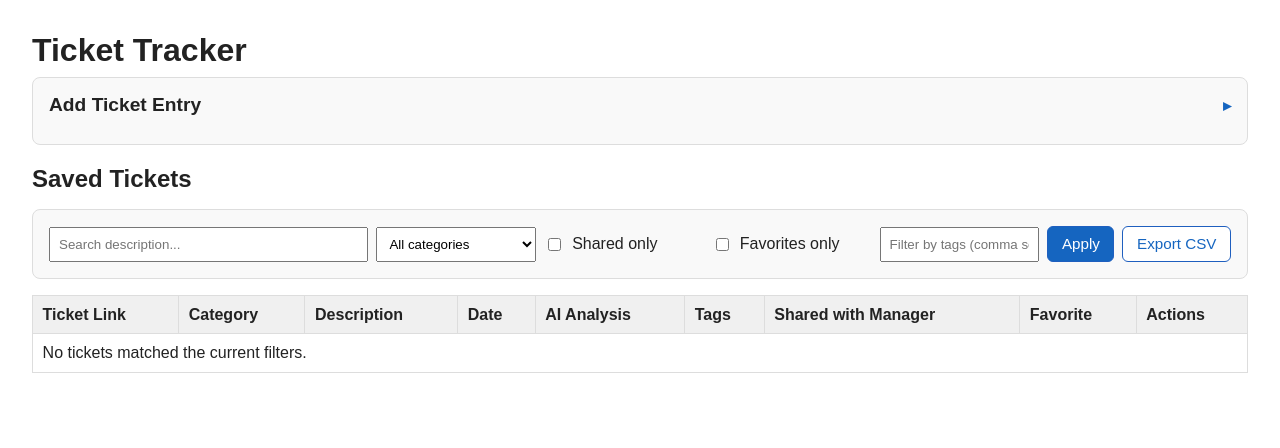
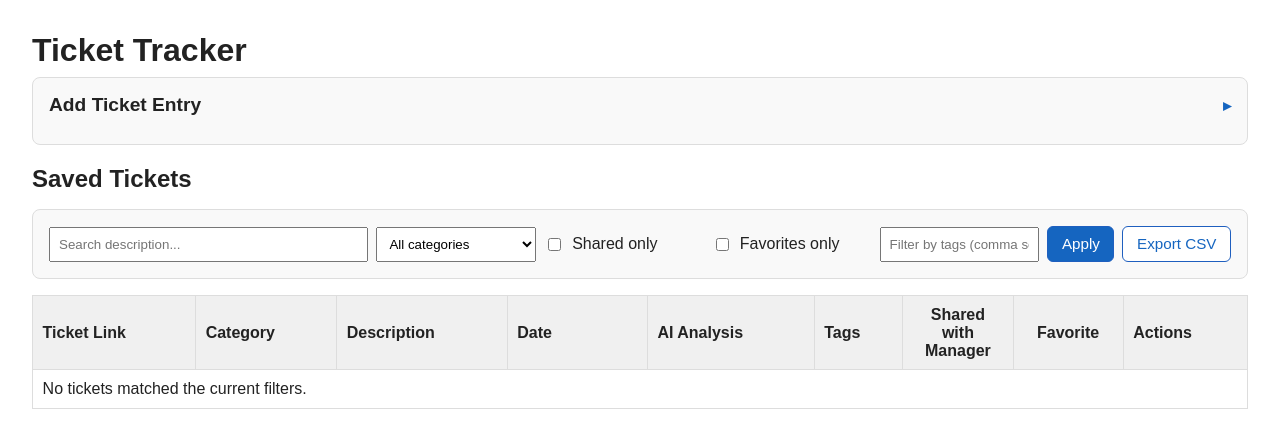
Before and after one commit to Mitchell-13/pack_tracker, a Flask app: page / in a window 1280 px wide. Shown: the top 448 px of the page. Run offline with Flask 3, Linux system fonts and the light colour scheme; data that the repository does not hold is empty.

Commit message:
Adjust ticket table column widths for date and status

```diff
--- a/templates/index.html
+++ b/templates/index.html
@@ -43,6 +43,12 @@
     table { border-collapse: collapse; width: 100%; }
     th, td { border: 1px solid #ddd; padding: 0.6rem; text-align: left; }
     th { background: #f0f0f0; }
+    .date-column { width: 120px; white-space: nowrap; }
+    .manager-column,
+    .favorite-column {
+      width: 90px;
+      text-align: center;
+    }
     .sort-links a { margin-right: 0.6rem; }
     .muted { color: #666; font-size: 0.9rem; }
     .controls { margin: 1rem 0; }
@@ -245,11 +251,11 @@
         <th>Ticket Link</th>
         <th>Category</th>
         <th>Description</th>
-        <th>Date</th>
+        <th class="date-column">Date</th>
         <th>AI Analysis</th>
         <th>Tags</th>
-        <th>Shared with Manager</th>
-        <th>Favorite</th>
+        <th class="manager-column">Shared with Manager</th>
+        <th class="favorite-column">Favorite</th>
         <th>Actions</th>
       </tr>
     </thead>
@@ -261,7 +267,7 @@
         </td>
         <td>{{ ticket['category'] }}</td>
         <td>{{ ticket['description'] }}</td>
-        <td>{{ ticket['display_date'] }}</td>
+        <td class="date-column">{{ ticket['display_date'] }}</td>
         <td class="analysis-cell">
           {% if ticket['ai_analysis'] %}
             <button
@@ -286,8 +292,8 @@
             —
           {% endif %}
         </td>
-        <td>{{ '✅' if ticket['shared_with_manager'] else '❌' }}</td>
-        <td>{{ '⭐' if ticket['favorite'] else '—' }}</td>
+        <td class="manager-column">{{ '✅' if ticket['shared_with_manager'] else '❌' }}</td>
+        <td class="favorite-column">{{ '⭐' if ticket['favorite'] else '—' }}</td>
         <td class="actions-cell">
           <div class="actions">
             <form method="get" action="{{ url_for('index') }}">
```
